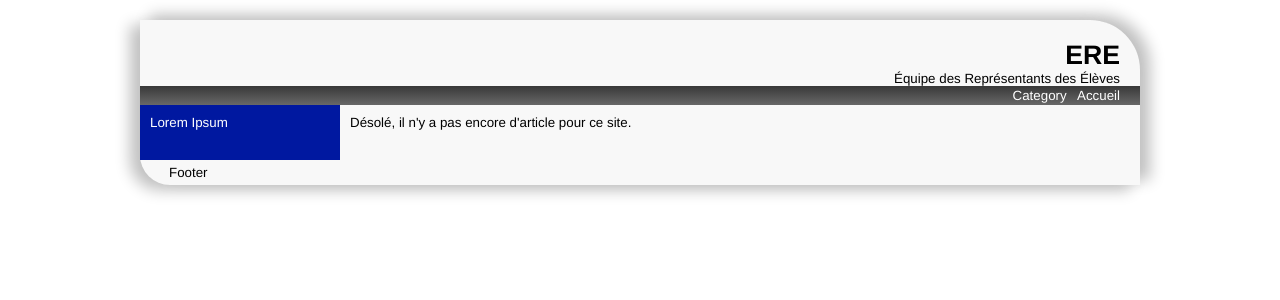
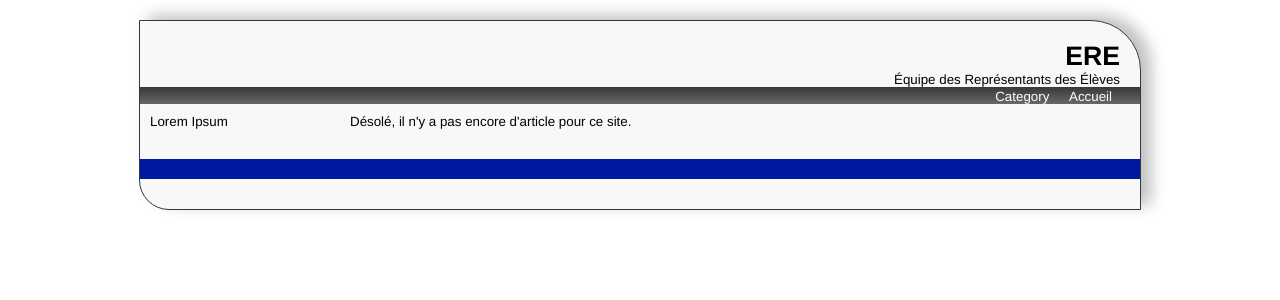
Before and after one commit to vicould/ERE, a Django app: template templates/blog/article_archive.html in a window 1280 px wide. Shown: the top 300 px of the page. Run offline with Django 3.2, Linux system fonts and the light colour scheme; the template is opened without the code that fills it, so the values that code supplies are empty.

Commit message:
Continued the work on the css, including a new css stylesheet added in the archive list. Modified the gitignore in order to share the db between the different repos

```diff
--- a/media/css/style.css
+++ b/media/css/style.css
@@ -21,6 +21,7 @@ a:active {text-decoration: underline;}
 	width: 1000px;
 	margin-left: auto;
 	margin-right: auto;
+	border: 1px solid #383838;
 	-o-border-radius: 0px 50px 0px 50px;
 	-icab-border-radius: 0px 50px 0px 50px;
 	-khtml-border-radius: 0px 50px 0px 50px;
@@ -32,19 +33,6 @@ a:active {text-decoration: underline;}
 	-webkit-box-shadow: 10px -5px 15px #c0c0c0;
 	box-shadow: 10px -5px 15px #c0c0c0;
 	background: #f8f8f8;
-}
-
-#main_div_2 {
-	-o-border-radius: 0px 50px 0px 50px;
-	-icab-border-radius: 0px 50px 0px 50px;
-	-khtml-border-radius: 0px 50px 0px 50px;
-	-moz-border-radius: 0px 50px 0px 50px;
-	border-radius: 0px 50px 0px 30px;
-	-o-box-shadow: -10px 5px 15px #c0c0c0;
-	-moz-box-shadow: -10px 5px 15px #c0c0c0;
-	-khtml-box-shadow: -10px 5px 15px #c0c0c0;
-	-webkit-box-shadow: -10px 5px 15px #c0c0c0;
-	box-shadow: -10px 5px 15px #c0c0c0;
 }
 
 /* Header and div contained in it (title and top_menu) */
@@ -62,6 +50,7 @@ a:active {text-decoration: underline;}
 }
 
 #top_menu {
+	height: 1em;
 	padding: 2px 20px 2px 20px;
 	background: #383838;
 	background: -moz-linear-gradient (top, #383838, #686868);
@@ -70,18 +59,34 @@ a:active {text-decoration: underline;}
 
 }
 
+#top_menu a {
+	width: 6em;
+	padding: 0.2em 0.6em;
+}
+
 #top_menu a:link {text-decoration: none; color:#fff}
 #top_menu a:visited {text-decoration: none; color:#fff}
 #top_menu a:hover {text-decoration: underline;}
 #top_menu a:active {text-decoration: underline;}
 
-#top_menu ul {list-style-type: none;}
+#top_menu ul {
+	width: 100%;
+	margin: 0px;
+	padding: 0px;
+	float:left;
+	list-style-type: none;
+}
+
+#top_menu li {
+	display: inline;
+}
 
 /* Central div : content */
 #center {
+	width: 100%;
 	padding: 0px;
 	overflow: hidden;
-	background: #0018a0;
+	/* background: #0018a0; */
 }
 
 #left_column {
@@ -89,7 +94,7 @@ a:active {text-decoration: underline;}
 	width: 180px;
 	padding: 10px;
 	overflow: hidden;
-	color: #fff;
+	color: #000;
 }
 
 #right_column {
@@ -103,5 +108,7 @@ a:active {text-decoration: underline;}
 
 /* footer */
 #footer {
-	padding: 5px 20px 5px 29px;
+	padding: 15px 15px 15px 15px;
+	border-top: 20px solid #0018a0;
+	overflow: hidden;
 }
--- a/templates/layout/article_archive_template.html
+++ b/templates/layout/article_archive_template.html
@@ -1,13 +1,26 @@
 {% extends 'layout/base.html' %}
+
+{% block extracss %}
+<link rel="stylesheet" type="text/css" href="{{ MEDIA_URL }}css/list.css" media="screen" />
+{% endblock %}
 
 {% block content %}
 <div id="archive">
   {% if object_list %}
   {% for article in object_list %}
-	<div class="article">
+  <div class="article_{% cycle 'even' 'odd' %}">
+    <div class="content_list">
       <h2><a href="{{ article.get_absolute_url }}">{{ article.title }}</a></h2>
-    <div class="article_informations">Écrit par <a href="{{ article.author.get_absolute_url }}">{{ article.author }}</a> dans <a href="{{ article.category.get_absolute_url }}">{{ article.category }}</a></div>
+      <div class="article_informations">
+        Écrit par <a href="{{ article.author.get_absolute_url }}">{{ article.author }}</a> dans <a href="{{ article.category.get_absolute_url }}">{{ article.category }}</a>
+      </div>
       <p class="article_abstract">{{ article.extract }}</p>
+    </div>
+    <div class="date_list">
+      <span class="day">{{ article.date|date:"d" }}</span>
+      <span class="month"><a href="/{{ article.date.year }}/{{ article.date|date:"m" }}">{{ article.date|date:"M" }}</a></span>
+      <span class="year"><a href="/{{ article.date.year }}">{{ article.date.year }}</a></span>
+    </div>
   </div>
   {% endfor %}
   {% else %}
--- a/templates/layout/base.html
+++ b/templates/layout/base.html
@@ -4,20 +4,22 @@
     <title>{% block title %}{% endblock %}Site de l'ERE, Équipe des Représentants des Élèves</title>
     <meta http-equiv="Content-Type" content="text/html, charset=UTF-8" />
     <link rel="stylesheet" type="text/css" href="{{ MEDIA_URL }}css/style.css" media="screen" />
+    {% block extracss %}{% endblock %}
     <link rel="icon" href="{{ MEDIA_URL }}favicon.png" />
     {% block extrahead %}{% endblock %}
   </head>
   <body>
     <div id="main_div">
-      <div id="main_div_2">
       <div id="header">
         <div id="title">
           <h1><a href="/">ERE</a></h1>
           Équipe des Représentants des Élèves
         </div>
         <div id="top_menu">
-            <a href="/categories">Category</a>&nbsp;&nbsp;
-            <a href="/">Accueil</a>
+          <ul>
+            <li><a href="/categories">Category</a></li>
+            <li><a href="/">Accueil</a></li>
+          </ul>
         </div>
       </div>
       <div id="center">
@@ -30,8 +32,6 @@
         </div>
       </div>
       <div id="footer">
-          Footer
-        </div>
       </div>
     </div>
   </body>
```
Also changed, not shown: media/css/list.css (added, +40 -0 lines), first.db (added), 1 other file. Lines whose indentation alone changed are shown as unchanged.
